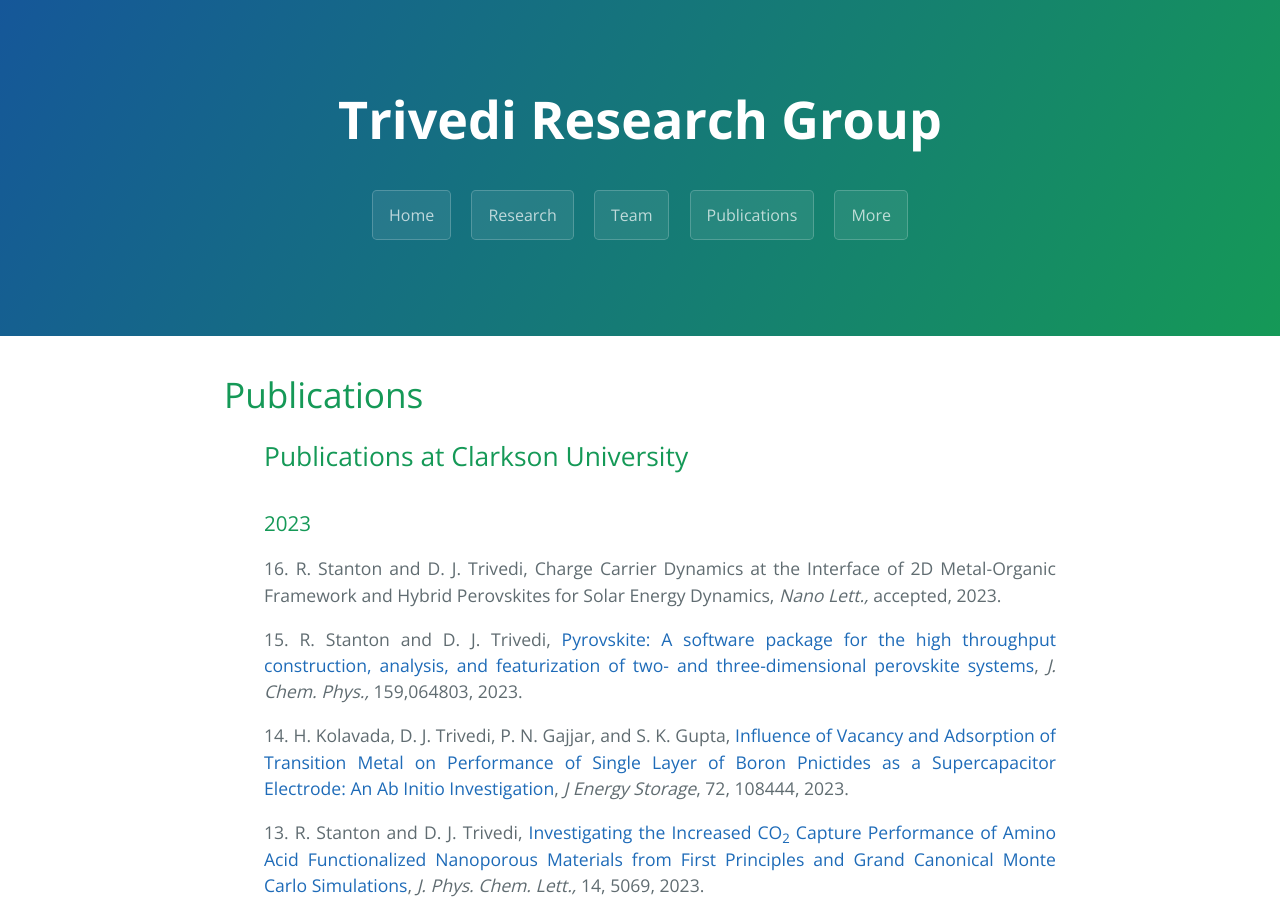
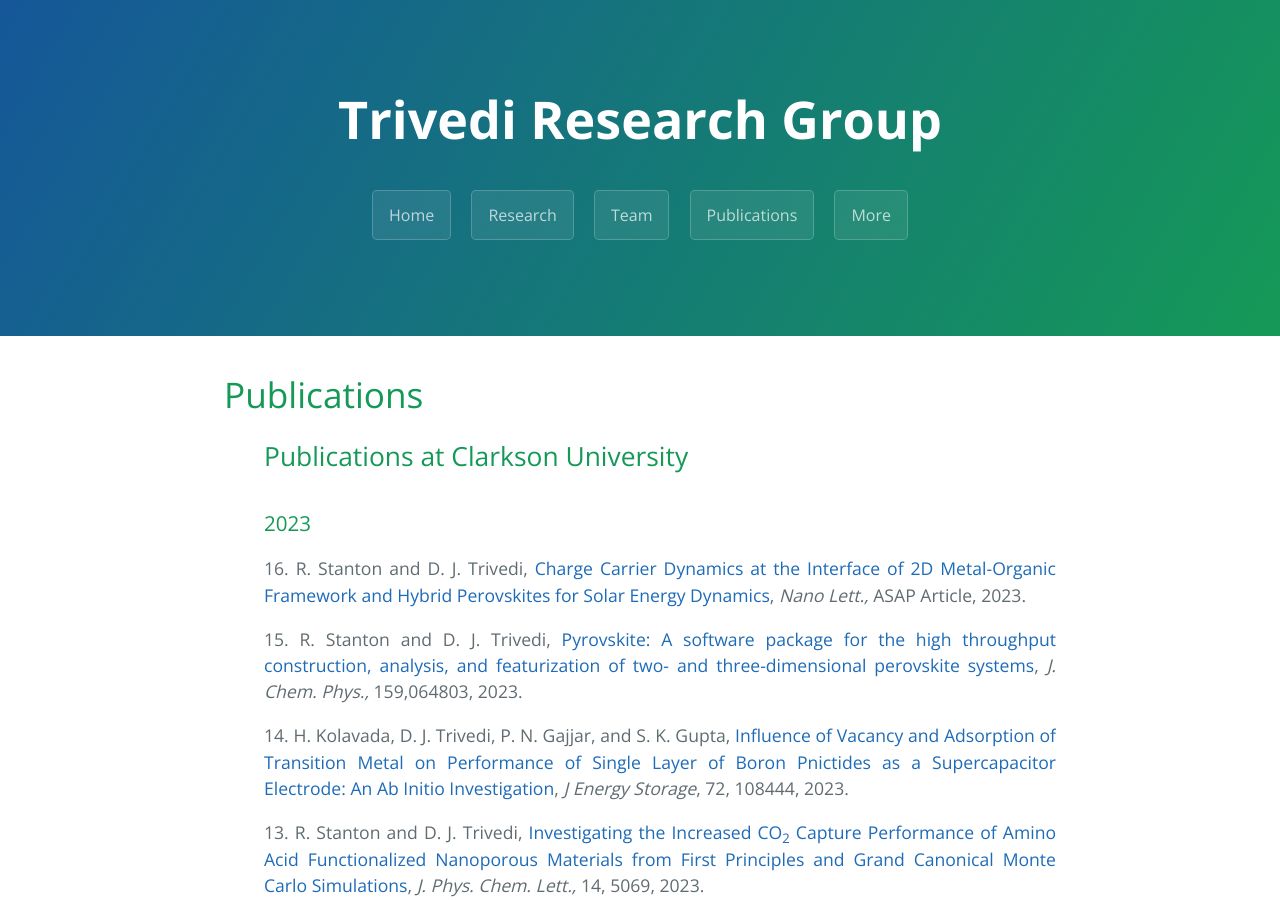
Before and after one commit to dharatrivedi/dharatrivedi.github.io, a Jekyll site: the page built from publication.html, in a window 1280 px wide and 900 px high. Built offline with Jekyll 4.4.1, drawn with Linux system fonts in a browser that asks for light colours.

Commit message:
Update publication.html

```diff
--- a/publication.html
+++ b/publication.html
@@ -8,7 +8,7 @@
   <ul class="clearfix" style="text-align:justify">
     <h2>Publications at Clarkson University</h2>
     <h3>2023</h3>
-     16. R. Stanton and D. J. Trivedi, Charge Carrier Dynamics at the Interface of 2D Metal-Organic Framework and Hybrid Perovskites for Solar Energy Dynamics, <i> Nano Lett.,</i> accepted, 2023.
+     16. R. Stanton and D. J. Trivedi, <a href="https://doi.org/10.1021/acs.nanolett.3c04054">Charge Carrier Dynamics at the Interface of 2D Metal-Organic Framework and Hybrid Perovskites for Solar Energy Dynamics</a>, <i> Nano Lett.,</i> ASAP Article, 2023.
           <p> </p>
      15. R. Stanton and D. J. Trivedi, <a href="https://doi.org/10.1063/5.0159407">Pyrovskite: A software package for the high throughput construction, analysis, and featurization of two- and three-dimensional perovskite systems</a>, <i> J. Chem. Phys.,</i> 159,064803, 2023.
           <p> </p>
```
